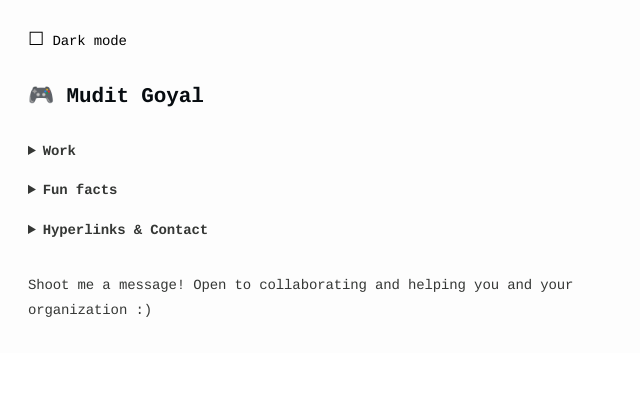
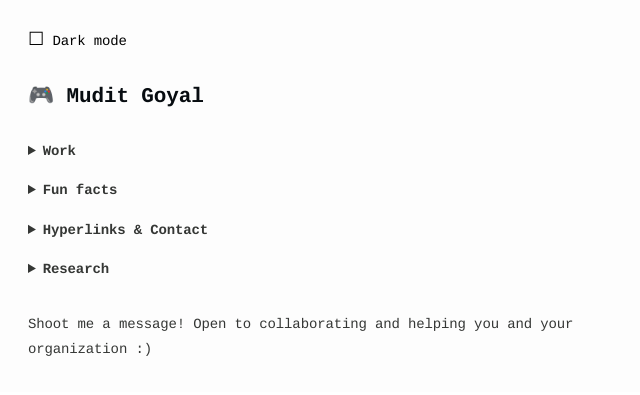
Before and after one commit to muditgoyal/muditgoyal.github.io, a Jekyll site: the page built from index.html, in a window 1280 px wide. Shown: the top 395 px of the page, without its empty margins (0-640 px from the left). Built offline with Jekyll 4.4.1, drawn with Linux system fonts in a browser that asks for light colours.

Commit message:
Updating research links and added a new tab for it

```diff
--- a/index.html
+++ b/index.html
@@ -36,7 +36,14 @@ layout: default
       <mark><a href="https://www.linkedin.com/in/goyalmudit/" rel="me">LinkedIn</a></mark>
     </li>
     <li>Email is me at muditgoyal [dot] com</li>
-    <li>Research is <a href="https://ikhlaqsidhu.files.wordpress.com/2018/04/ice-paper-v7.pdf">here.</a></li>
-
   </ul>
 </details>
+
+<details>
+	<summary><h2 class="as-text">Research</h2></summary>
+	<ul class="list list-items">
+		<li><a href="https://www.dropbox.com/s/dxrc0nup5ajqyqa/ICE-Paper-v7.pdf?dl=0" rel="me">Breaking the Zuckerberg Myth</a></li>
+		<li><a href="https://www.dropbox.com/s/y2yi7kczb5efhlb/PID5942093.pdf?dl=0" rel="me">Empirical Identification and Evaluation of Subjective Well-being Factors as Related to Productivity</a></li>
+		<li><a href="https://www.dropbox.com/s/dx6l950ryuxc34r/PID5943529.pdf?dl=0" rel="me">Comparative Analysis of Innovation Capability: Examining Across Career Strata and Gender using Item Response Theory Approach</a></li>
+
+</details>
```
Also changed, not shown: 1 other file.
